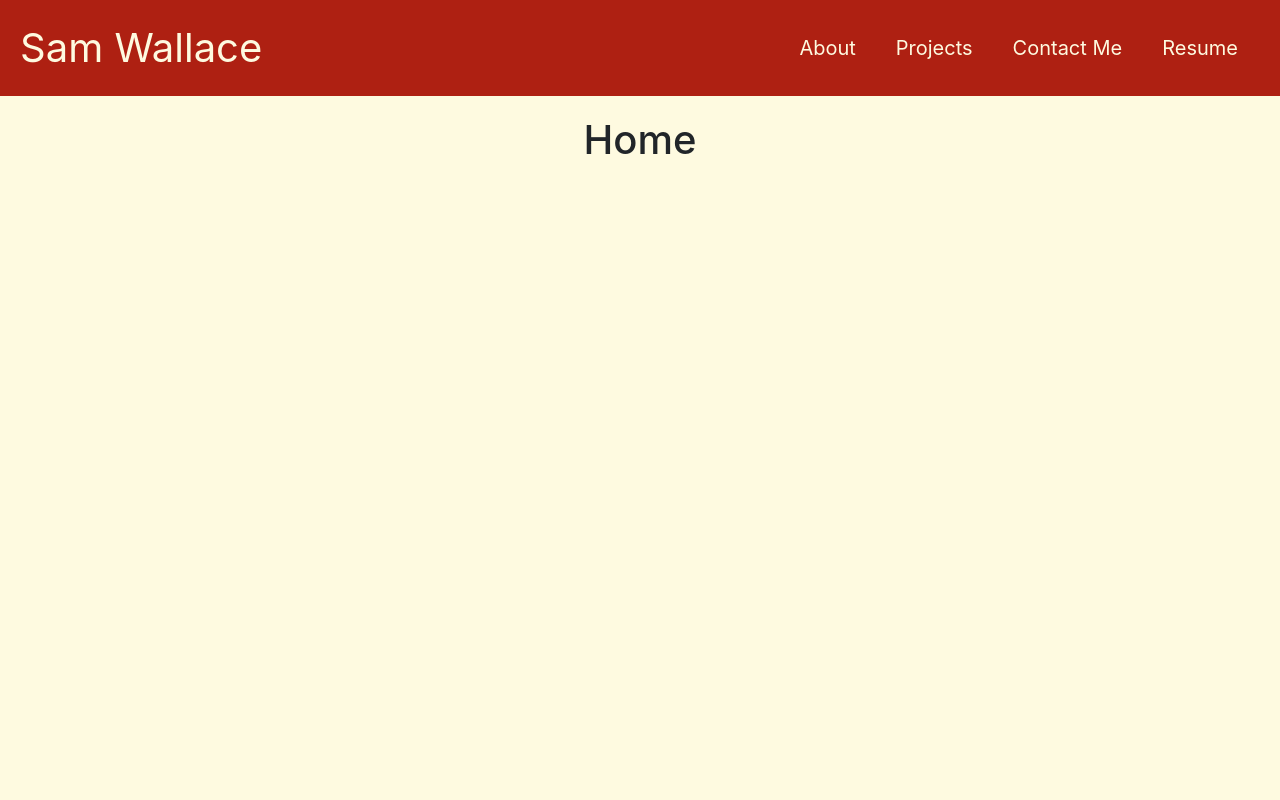
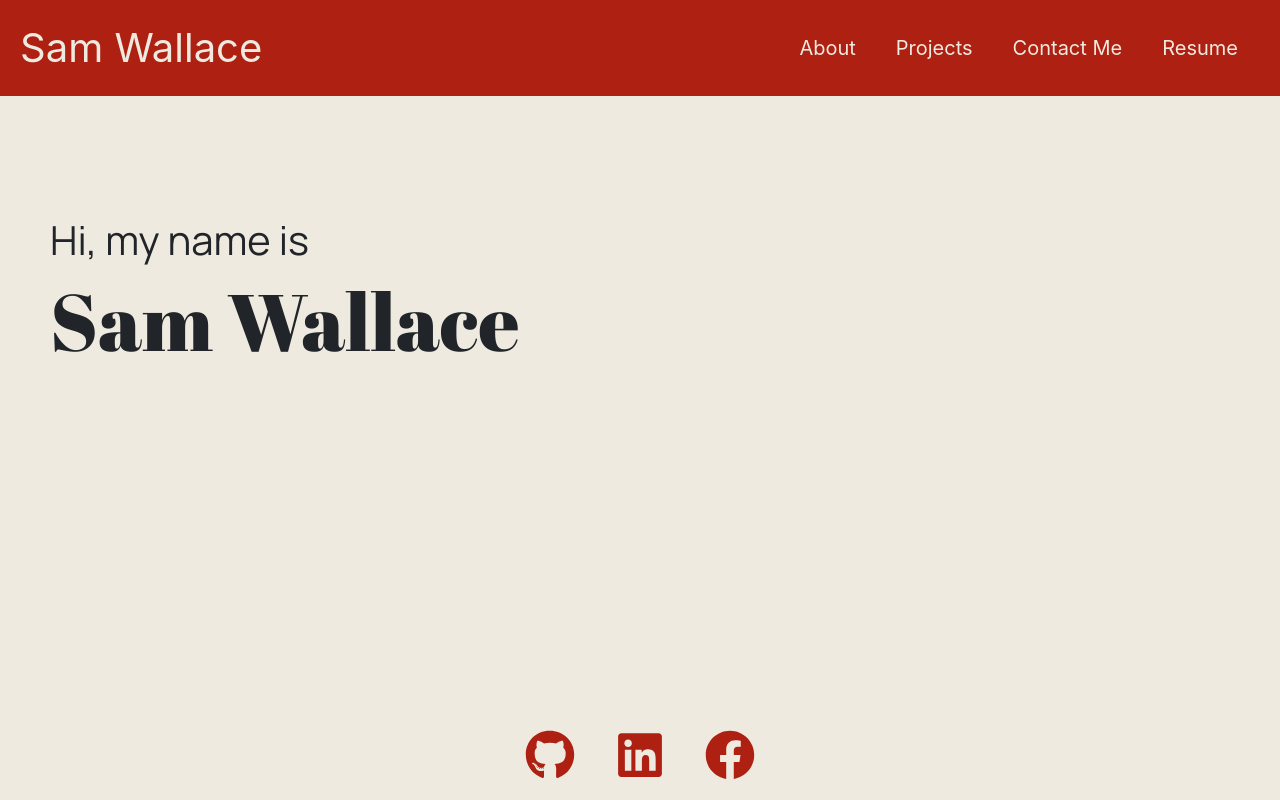
Before and after one commit to sammymayhem/sam-portfolio, a React (Create React App) app: page / in a window 1280 px wide. Built offline with nearby package versions, Linux system fonts and the light colour scheme.

Commit message:
added footer and fonts for home page

```diff
--- a/package.json
+++ b/package.json
@@ -10,6 +10,7 @@
     "react": "^18.2.0",
     "react-bootstrap": "^2.5.0",
     "react-dom": "^18.2.0",
+    "react-icons": "^4.4.0",
     "react-router-dom": "^6.4.2",
     "react-scripts": "5.0.1",
     "web-vitals": "^2.1.4"
--- a/public/index.html
+++ b/public/index.html
@@ -9,6 +9,9 @@
   <meta name="description" content="Web site created using create-react-app" />
   <link rel="stylesheet" href="https://cdn.jsdelivr.net/npm/bootstrap@5.2.0-beta1/dist/css/bootstrap.min.css"
     integrity="sha384-0evHe/X+R7YkIZDRvuzKMRqM+OrBnVFBL6DOitfPri4tjfHxaWutUpFmBp4vmVor" crossorigin="anonymous" />
+    <link rel="preconnect" href="https://fonts.googleapis.com">
+<link rel="preconnect" href="https://fonts.gstatic.com" crossorigin>
+<link href="https://fonts.googleapis.com/css2?family=Abril+Fatface&family=Manrope&display=swap" rel="stylesheet">
   <!--
       manifest.json provides metadata used when your web app is installed on a
       user's mobile device or desktop. See https://developers.google.com/web/fundamentals/web-app-manifest/
--- a/src/App.css
+++ b/src/App.css
@@ -1,38 +1,3 @@
 .App {
-  text-align: center;
+
 }
-
-.App-logo {
-  height: 40vmin;
-  pointer-events: none;
-}
-
-@media (prefers-reduced-motion: no-preference) {
-  .App-logo {
-    animation: App-logo-spin infinite 20s linear;
-  }
-}
-
-.App-header {
-  background-color: #282c34;
-  min-height: 100vh;
-  display: flex;
-  flex-direction: column;
-  align-items: center;
-  justify-content: center;
-  font-size: calc(10px + 2vmin);
-  color: white;
-}
-
-.App-link {
-  color: #61dafb;
-}
-
-@keyframes App-logo-spin {
-  from {
-    transform: rotate(0deg);
-  }
-  to {
-    transform: rotate(360deg);
-  }
-}
--- a/src/App.js
+++ b/src/App.js
@@ -5,7 +5,8 @@ import {
 } from "react-router-dom";
 import './App.css';
 
-import Header from './components/Header'
+import Header from './components/Header';
+import Footer from './components/Footer';
 import Home from './components/pages/Home';
 import About from './components/pages/About';
 import Projects from './components/pages/Projects';
@@ -26,6 +27,7 @@ function App() {
             <Route path='resume' element={<Resume />} />
           </Routes>
         </div>
+        <Footer />
       </BrowserRouter>
     </div>
   );
--- /dev/null
+++ b/src/components/Footer.js
@@ -0,0 +1,14 @@
+import '../styles/Footer.css';
+import { FaGithub, FaLinkedin, FaFacebook } from 'react-icons/fa';
+
+function Footer() {
+    return (
+        <div class='footer'>
+            <a class='github' href="https://github.com/sammymayhem"><FaGithub color='#ae2012' /></a>
+            <a class="linked-in" href="https://www.linkedin.com/in/sam-wallace-92b6238/"><FaLinkedin /></a>
+            <a class='facebook' href="https://www.facebook.com/sammymayhem/"><FaFacebook /></a>
+        </div>
+    );
+}
+
+export default Footer;
--- a/src/components/pages/Home.js
+++ b/src/components/pages/Home.js
@@ -1,7 +1,12 @@
+import '../../styles/Home.css';
+
 function Home() {
     return (
         <div>
-            <h1>Home</h1>
+            <div id='home-text'>
+                <h2 id='home-text-1'>Hi, my name is</h2>
+                <h1 id='home-text-2'>Sam Wallace</h1>
+            </div>
         </div>
     );
 }
--- a/src/index.css
+++ b/src/index.css
@@ -1,5 +1,5 @@
 :root {
-  --primary: #fefae0;
+  --primary: #EFEAE0;
   --secondary: #ae2012;
 }
 
--- /dev/null
+++ b/src/styles/Footer.css
@@ -0,0 +1,22 @@
+.footer {
+    position: fixed;
+    left: 0;
+    bottom: 0;
+    width: 100%;
+    color: var(--secondary) !important;
+    text-align: center;
+    padding-bottom: 20px;
+    text-decoration: none;
+}
+
+.github,
+.linked-in,
+.facebook {
+    padding: 20px;
+}
+
+svg {
+    color: var(--secondary);
+    height: 50px;
+    width: 50px;
+}
--- /dev/null
+++ b/src/styles/Home.css
@@ -0,0 +1,14 @@
+#home-text {
+    padding-top: 100px;
+    padding-left: 50px;
+}
+
+#home-text-1 {
+    font-size: 40px;
+    font-family: 'Manrope';
+}
+
+#home-text-2 {
+    font-size: 80px;
+    font-family: 'Abril Fatface';
+}
```
Also changed, not shown: 1 other file (tests, documents, lock files or other folders).
